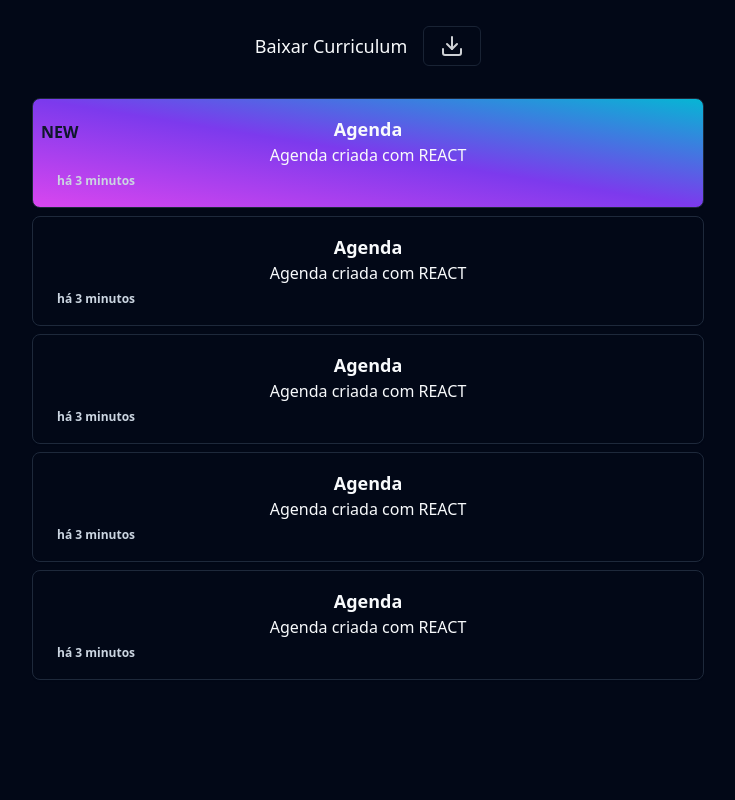
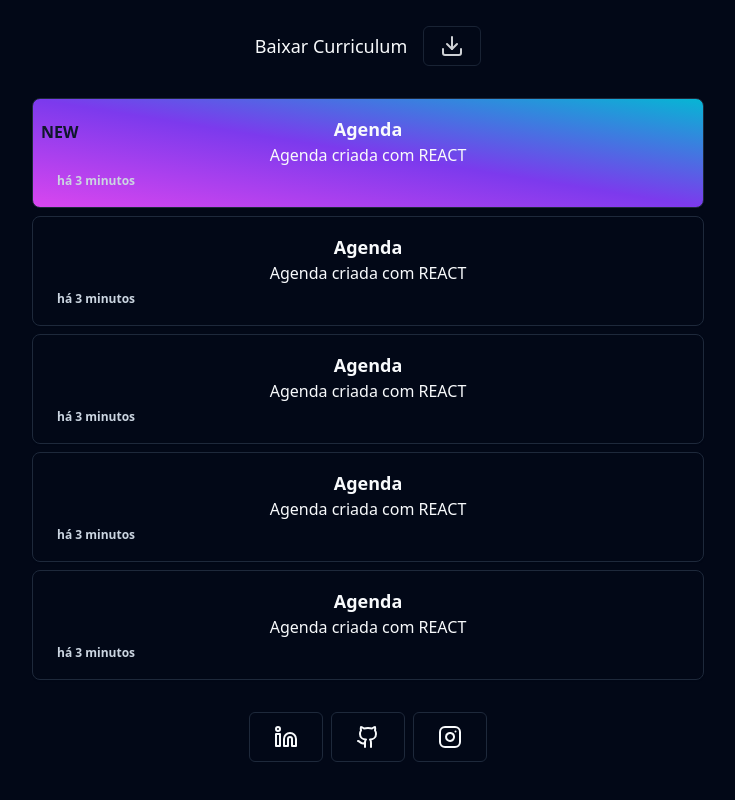
Before and after one commit to arthurmarconcini/portifolio-astro, an Astro site: page / in a window 1280 px wide. Shown: the part 390-1190 px from the top of the page, without its empty margins (272-1007 px from the left). Before the commit the page ends 1134 px from the top, so only its background shows below. Built offline with nearby package versions, Linux system fonts and the light colour scheme; Astro itself is replaced by a stand-in of ours; what tailwind-typewriter would draw is missing.

Commit message:
Feat: Create Social Component

```diff
--- /dev/null
+++ b/src/components/SocialList.tsx
@@ -0,0 +1,26 @@
+import { LinkedinIcon, Instagram, GithubIcon } from "lucide-react";
+import { Button } from "./ui/button";
+
+export const SocialList = () => {
+  return (
+    <div className="flex gap-2">
+      <Button asChild variant="outline" className="p-6">
+        <a href="https://www.linkedin.com/in/arthurmarconcini" target="_blank">
+          <LinkedinIcon />
+        </a>
+      </Button>
+
+      <Button asChild variant="outline" className="p-6">
+        <a href="https://www.github.com/arthurmarconcini" target="_blank">
+          <GithubIcon />
+        </a>
+      </Button>
+
+      <Button asChild variant="outline" className="p-6">
+        <a href="https://www.instagram.com/arthurmarconcini" target="_blank">
+          <Instagram />
+        </a>
+      </Button>
+    </div>
+  );
+};
--- a/src/pages/index.astro
+++ b/src/pages/index.astro
@@ -7,6 +7,7 @@ import type { Repository } from "@/types/repos";
 import { Button } from "@/components/ui/button";
 
 import {Download} from "lucide-react"
+import { SocialList } from "@/components/SocialList";
 
 /* const response = await fetch('https://api.github.com/users/arthurmarconcini/repos');
 const data: Repository[] = await response.json() || []; */
@@ -29,5 +30,6 @@ const user = data.sort((a, b) => b.created_at.localeCompare(a.created_at)).slice
 			<Button className="animate-pulse" variant="outline"><Download /></Button>
 		</div>
 		<ReposList repository={user} />
+		<SocialList />
 	</main>
 </Layout>
```
